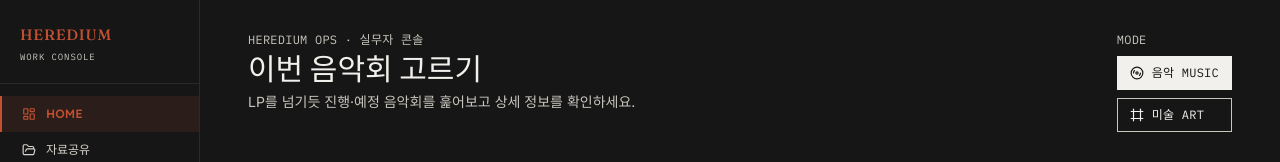
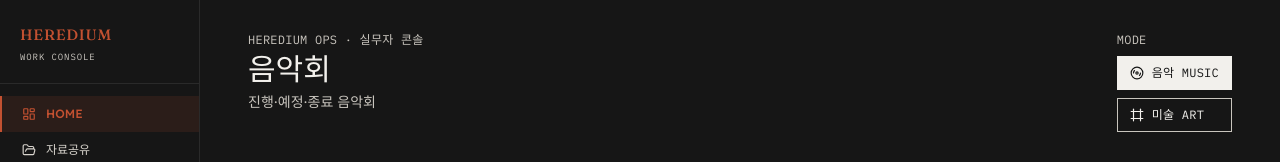
Before and after one commit to cnesg/work.heredium, a Next.js app: page / in a window 1280 px wide. Shown: the top 162 px of the page. Built offline with nearby package versions, Linux system fonts and the light colour scheme; no server answers; the database is empty; a web font is replaced by a local one.

Commit message:
Simplify text content based on mode

```diff
--- a/components/HerediumHero.jsx
+++ b/components/HerediumHero.jsx
@@ -62,12 +62,12 @@ export default function HerediumOpsHero() {
         <div>
           <div className="mono text-xs" style={{ color: PALETTE.stone }}>HEREDIUM OPS · 실무자 콘솔</div>
           <div className="disp text-2xl md:text-3xl mt-1" style={{ fontWeight: 500 }}>
-            {mode === "music" ? "이번 음악회 고르기" : "지난 전시 포스터 서가"}
+            {mode === "music" ? "음악회" : "포스터"}
           </div>
           <div className="text-sm mt-1 max-w-md" style={{ color: "#C9C5BE" }}>
             {mode === "music"
-              ? "LP를 넘기듯 진행·예정 음악회를 훑어보고 상세 정보를 확인하세요."
-              : "전시 포스터 서가를 넘기며 헤레디움이 열었던 전시를 확인하세요."}
+              ? "진행·예정·종료 음악회"
+              : "포스터를 넘기며 확인하세요"}
           </div>
         </div>
 
```
